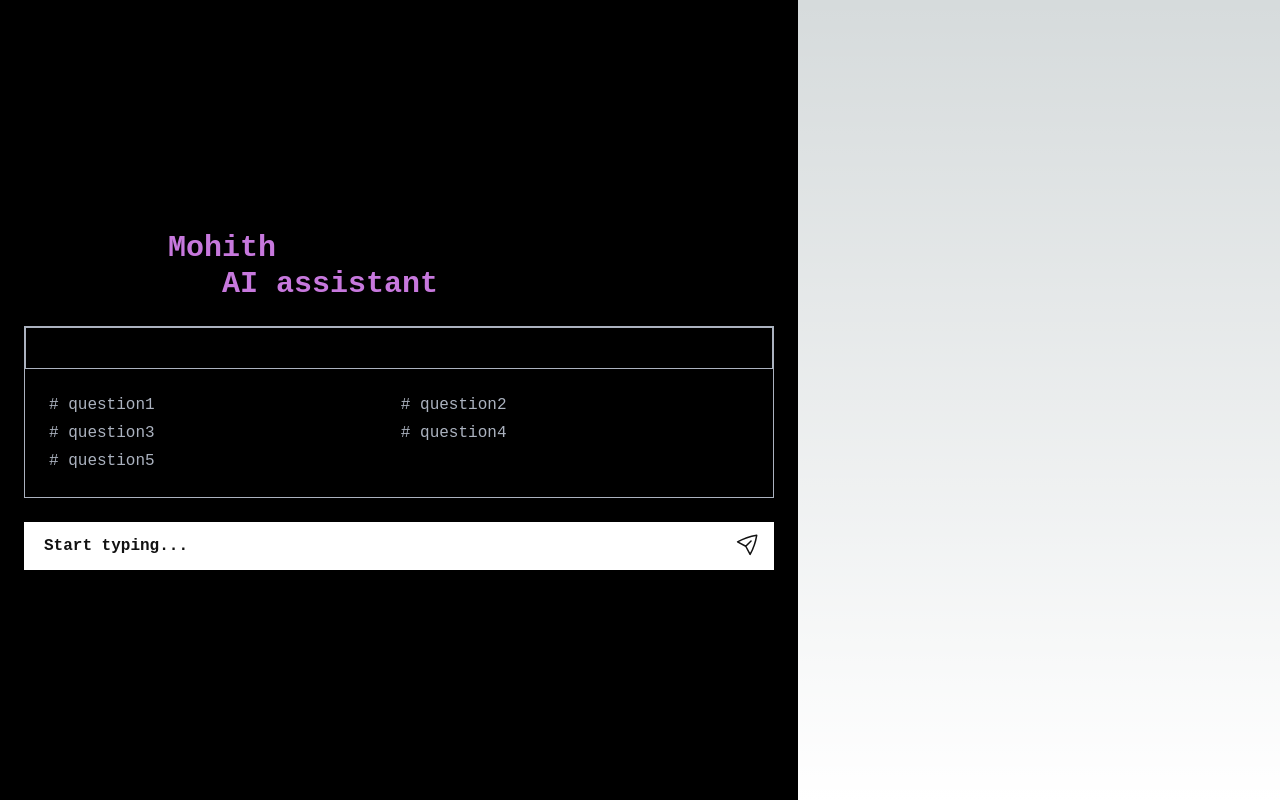
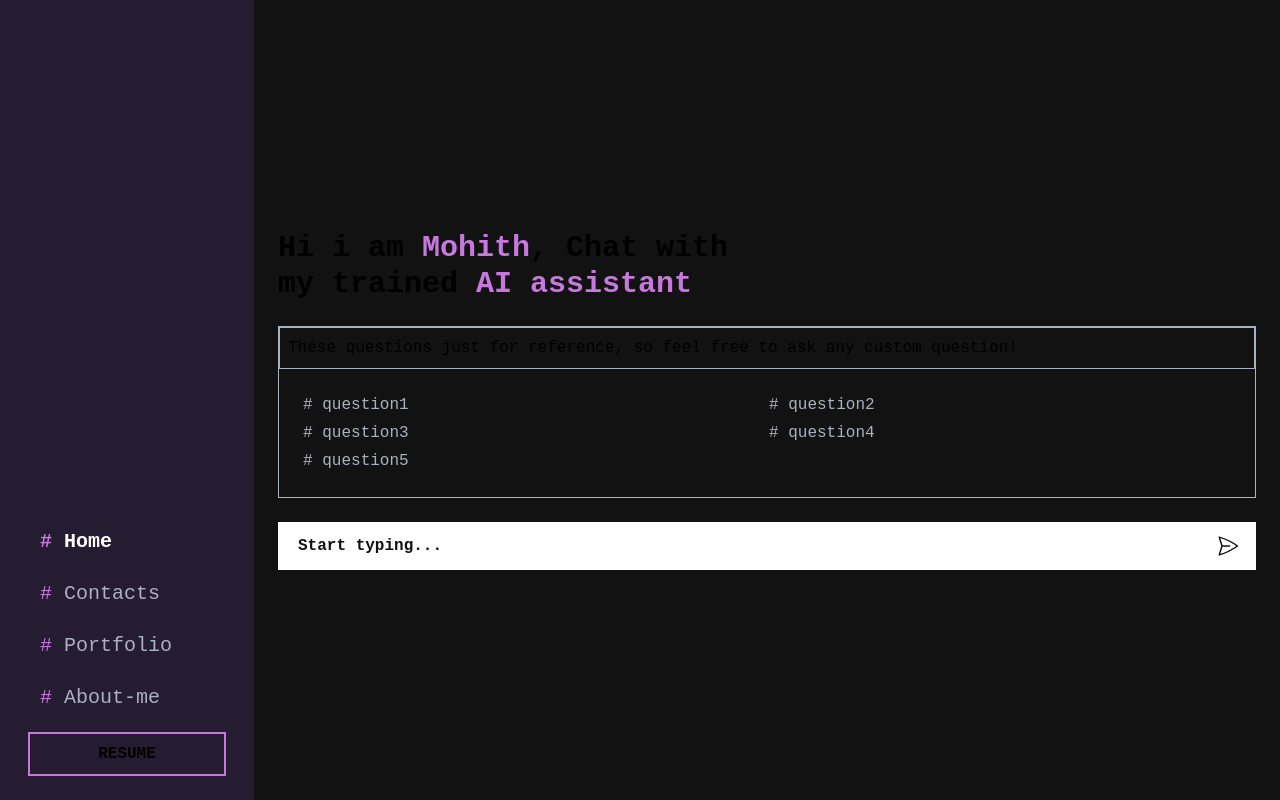
Before and after one commit to Mohith-Kumar28/my_portfolio, a Next.js app: page / in a window 1280 px wide. Built offline with nearby package versions, Linux system fonts and the light colour scheme.

Commit message:
chat added

```diff
--- a/components/ChatHome.jsx
+++ b/components/ChatHome.jsx
@@ -1,7 +1,48 @@
-import React from 'react'
-import { PaperAirplaneIcon } from '@heroicons/react/24/outline'
+import React, { useEffect, useRef, useState } from 'react'
+import { PaperAirplaneIcon,BackspaceIcon } from '@heroicons/react/24/outline'
+import axios from 'axios';
+import ChatList from './ChatList';
 
 const ChatHome = () => {
+  const [userInput, setUserInput] = useState('');
+  const [loading, setLoading] = useState(false);
+  const [chatHistory, setChatHistory] = useState([]);
+
+
+
+  const handleSubmit = async (e) => {
+    e.preventDefault();
+if(userInput!==''){
+  setUserInput('');
+    // Make an API request to the chat API
+    setLoading(true)
+    const response = await axios.post(
+      `https://fastapigpt-production.up.railway.app/chat/`,
+      {
+        question:userInput
+    }
+    );
+
+setLoading(false)
+    // Update the chat history with the user input and response
+    setChatHistory((prevHistory) => [
+      ...prevHistory,
+   {question:userInput,
+      answer:response.data.response
+  }
+    ]);
+
+    console.log([ ...chatHistory,
+      {question:userInput,
+         answer:response.data.response
+     }])
+
+    // Clear the user input field
+
+  }
+  };
+
+
   const sampleQuestion=[
     'question1',
     'question2',
@@ -9,9 +50,20 @@ const ChatHome = () => {
     'question4',
     'question5',
   ]
+
+
+  const clearStates=()=>{
+    setUserInput('')
+    setLoading(false)
+    setChatHistory([])
+
+  }
+
+
   return (
-    <div className='bg-black  flex flex-col justify-center align-middle p-6'
+    <div className={`bg-pri-black relative  flex flex-col w-full  h-screen  ${chatHistory[0]?'justify-end ':'justify-center  p-6 align-middle'} `}
     >
+      {chatHistory.length==0&&(<>
 <h1 className='font-bold text-3xl'>
 Hi i am<span className='text-pri-purple'> Mohith</span>, Chat  with<br/> my trained <span className='text-pri-purple'>AI assistant </span>
 </h1>
@@ -27,11 +79,28 @@ These questions just for reference, so feel free to ask any custom question!
 
 </div>
 
+  </div>
+  </>)}
+  {chatHistory[0]&&
 
+<ChatList chatHistory={chatHistory}/>
+}
+
+
+
+<div className={`${chatHistory[0]?'bg-pri-black w-full p-5 absolute left-0 bottom-0 px-5':''}`}>
+
+<div className={`flex   relative `}>
+ {chatHistory[0]&& <div onClick={()=>{clearStates()}} className='border hover:bg-pri-white p-2 bg-pri-black text-pri-white hover:text-pri-black border-pri-white cursor-pointer'>
+    <BackspaceIcon  className=' w-8   '/>
+  </div>}
+  <form className='w-full' onSubmit={(e)=>{handleSubmit(e)}} action="">
+<input disabled={loading} value={userInput} onChange={(e) => setUserInput(e.target.value)} type="text" placeholder={loading?'loading...':'Start typing...'} className={` ${chatHistory[0]?'bg-transparent border border-pri-white text-pri-white placeholder:text-pri-white ':'bg-white text-pri-black placeholder:text-pri-black'}   w-full   py-3 flex-grow px-5  placeholder:font-bold`} />
+<button className={`${chatHistory[0]?'text-pri-white':'text-pri-black'} rounded-full hover:bg-gray-300 p-2  cursor-pointer  absolute z-10 top-1 right-2`} type='submit'>
+<PaperAirplaneIcon className='w-6 ' />
+</button>
+</form>
 </div>
-<div className='flex bg-white relative'>
-<input type="text" placeholder='Start typing...' className='w-full bg-transparent py-3 px-5 text-pri-black placeholder:text-pri-black placeholder:font-bold' />
-<PaperAirplaneIcon className='w-6 -rotate-45 cursor-pointer text-pri-black absolute z-10 top-2 right-3'/>
 </div>
     </div>
   )
--- /dev/null
+++ b/components/ChatList.jsx
@@ -0,0 +1,40 @@
+import React, { useEffect, useRef } from 'react'
+
+
+function TextFormat(props) {
+    const text = props;
+    const newText = text.split('\n').map((str,i) => <p key={i}>{str}</p>);
+
+    return newText;
+  }
+
+const ChatList = ({chatHistory}) => {
+    const messagesEndRef = useRef(null)
+    useEffect(() => {
+        if(chatHistory[0]){
+            messagesEndRef.current?.scrollIntoView({ behavior: "smooth" })
+          }
+          }, [chatHistory]);
+  return (
+    <div>
+        <div className="space-y-2 pb-32 pt-12  overflow-y-auto h-screen ">
+        {chatHistory.map((chat, index) => (
+          <div
+            key={index}
+            className={`p-5  ${index%2==0&&'bg-sec-black'}`}
+          >
+            <p className='font-bold pb-4'>
+          <span className='text-pri-purple font-bold'>/</span>{chat.question}<span className='text-pri-purple'>/</span></p>
+          <span>
+           {TextFormat(chat.answer)}
+           </span>
+          </div>
+        ))}
+
+<div ref={messagesEndRef} />
+      </div>
+    </div>
+  )
+}
+
+export default ChatList
--- a/components/layout/SideBar.jsx
+++ b/components/layout/SideBar.jsx
@@ -30,7 +30,7 @@ export default function SideBar() {
 
   return (
     <Transition.Root show={open} as={Fragment}>
-      <Disclosure as="div" className=" w-1/3 "  onClose={setOpen}>
+      <Disclosure as="div" className=" w-80"  onClose={setOpen}>
 
 
             <div className="pointer-events-none h-screen   flex ">
--- a/package.json
+++ b/package.json
@@ -12,6 +12,7 @@
     "@headlessui/react": "^1.7.16",
     "@heroicons/react": "^2.0.18",
     "autoprefixer": "10.4.14",
+    "axios": "^1.4.0",
     "eslint": "8.46.0",
     "eslint-config-next": "13.4.12",
     "next": "13.4.12",
--- a/pages/index.js
+++ b/pages/index.js
@@ -8,7 +8,7 @@ const inter = Inter({ subsets: ['latin'] })
 export default function Home() {
   return (
    <div className='flex min-h-screen'>
-    {/* <SideBar/> */}
+    <SideBar/>
     <ChatHome/>
    </div>
   )
--- a/tailwind.config.js
+++ b/tailwind.config.js
@@ -12,7 +12,8 @@ module.exports = {
       "pri-purple":"#C778DD",
       "pri-gray":"#ABB2BF",
       "pri-purple-dark":"#251C31",
-      "pri-black":"#121212"
+      "pri-black":"#121212",
+      "sec-black":"#222222"
 
     },
       backgroundImage: {
```
Also changed, not shown: components/Chat.jsx (deleted), 1 other file (tests, documents, lock files or other folders).
